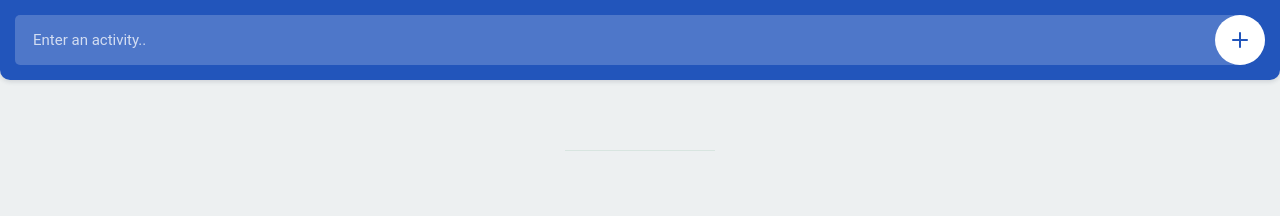
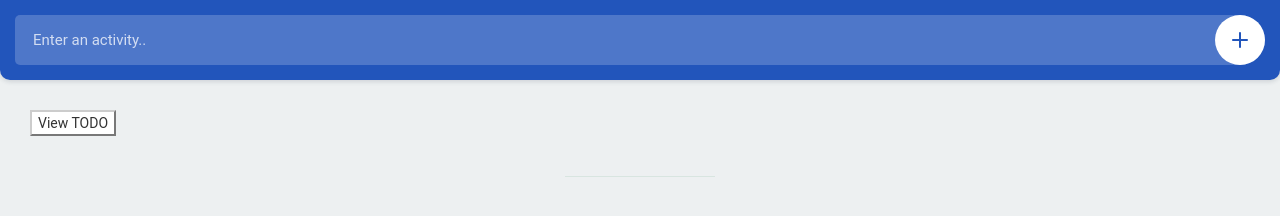
Before and after one commit to Dcwind/node, a website: page index.html in a window 1280 px wide. Drawn offline with nearby package versions, Linux system fonts and the light colour scheme; files whose address does not match are found by name.

Commit message:
view todolist

```diff
--- a/index.html
+++ b/index.html
@@ -40,6 +40,7 @@
 
     <div class="container">
 
+  <button type="button" class="btn-default" name="button">View TODO</button>
 <!--  Uncompleted tasks -->
       <ul class="todo" id="todo">
 
```
